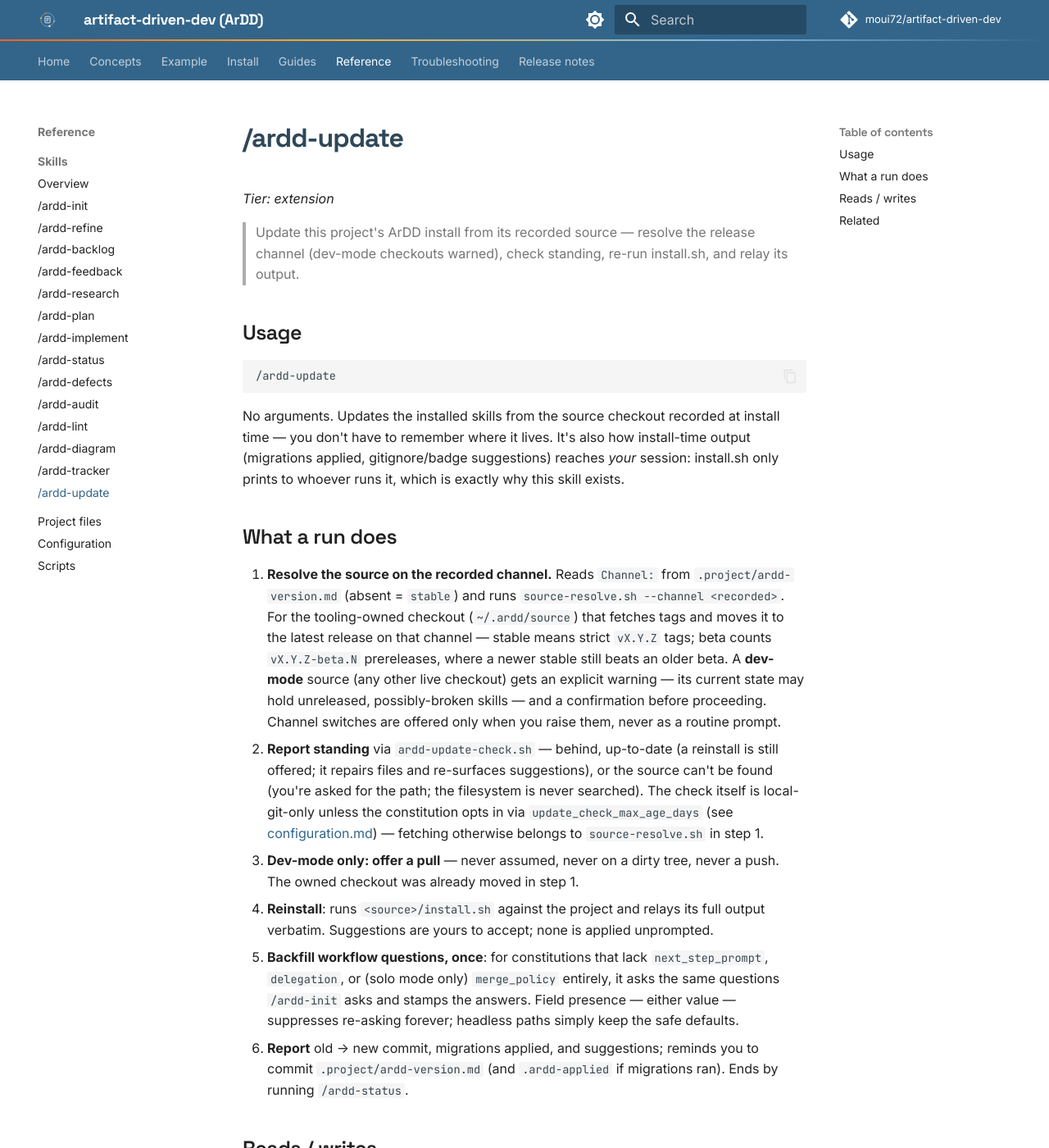
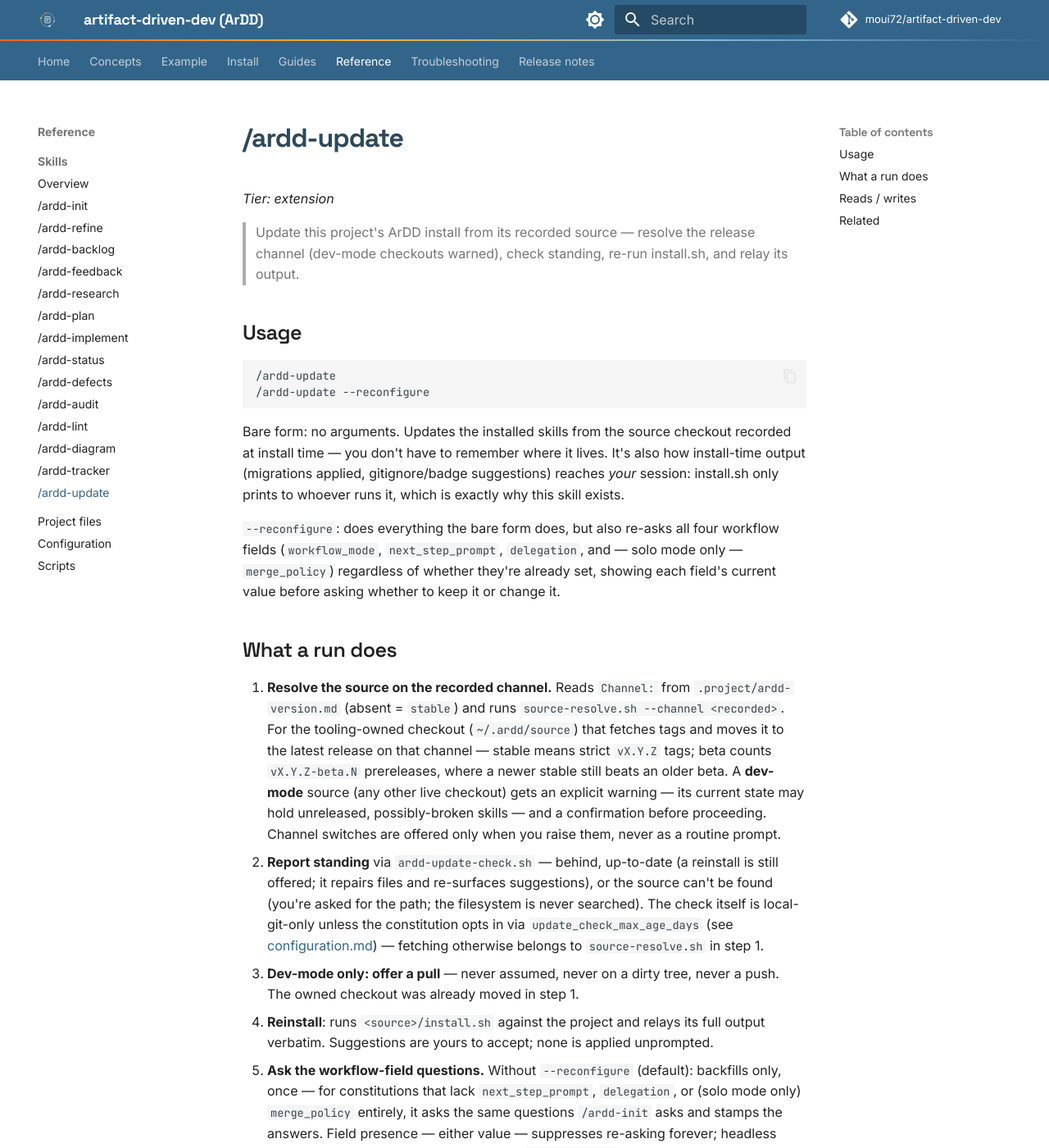
Before and after one commit to moui72/artifact-driven-dev, an MkDocs documentation site: the page built from docs/reference/skills/ardd-update.md, in a window 1280 px wide and 1400 px high. Shown: the whole window at 82% size. Built offline with MkDocs 1.6.1 and Material for MkDocs 9.7.7, drawn with Linux system fonts in a browser that asks for light colours; comment, search, counter and statistics services are not loaded; some of the changed text lies outside the part shown.

Commit message:
docs(ardd-update): T002-T004 document --reconfigure across reference docs and CLAUDE.md

````diff
--- a/docs/reference/skills/ardd-update.md
+++ b/docs/reference/skills/ardd-update.md
@@ -10,13 +10,20 @@ _Tier: extension_
 
 ```
 /ardd-update
+/ardd-update --reconfigure
 ```
 
-No arguments. Updates the installed skills from the source checkout
-recorded at install time — you don't have to remember where it lives.
-It's also how install-time output (migrations applied, gitignore/badge
-suggestions) reaches *your* session: install.sh only prints to whoever
-runs it, which is exactly why this skill exists.
+Bare form: no arguments. Updates the installed skills from the source
+checkout recorded at install time — you don't have to remember where it
+lives. It's also how install-time output (migrations applied,
+gitignore/badge suggestions) reaches *your* session: install.sh only
+prints to whoever runs it, which is exactly why this skill exists.
+
+`--reconfigure`: does everything the bare form does, but also re-asks all
+four workflow fields (`workflow_mode`, `next_step_prompt`, `delegation`,
+and — solo mode only — `merge_policy`) regardless of whether they're
+already set, showing each field's current value before asking whether to
+keep it or change it.
 
 ## What a run does
 
@@ -44,11 +51,18 @@ runs it, which is exactly why this skill exists.
 4. **Reinstall**: runs `<source>/install.sh` against the project and
    relays its full output verbatim. Suggestions are yours to accept;
    none is applied unprompted.
-5. **Backfill workflow questions, once**: for constitutions that lack
+5. **Ask the workflow-field questions.** Without `--reconfigure`
+   (default): backfills only, once — for constitutions that lack
    `next_step_prompt`, `delegation`, or (solo mode only) `merge_policy`
    entirely, it asks the same questions `/ardd-init` asks and stamps the
    answers. Field presence — either value — suppresses re-asking forever;
-   headless paths simply keep the safe defaults.
+   headless paths simply keep the safe defaults. With `--reconfigure`: it
+   re-asks all four fields — `workflow_mode`, `next_step_prompt`,
+   `delegation`, and (solo mode only) `merge_policy` — regardless of
+   whether they're already set, showing each field's current value (or
+   "not yet set") first and stamping only the fields you actually choose
+   to change. This is the only way to change `workflow_mode` outside of
+   `/ardd-init`.
 6. **Report** old → new commit, migrations applied, and suggestions;
    reminds you to commit `.project/ardd-version.md` (and `.ardd-applied`
    if migrations ran). Ends by running `/ardd-status`.
````
Also changed, not shown: .project/tasks/tasks-redrive-configuration-choices-29ae.md (+3 -3 lines), CLAUDE.md (+4 -2 lines), docs/reference/configuration.md (+10 -5 lines).
